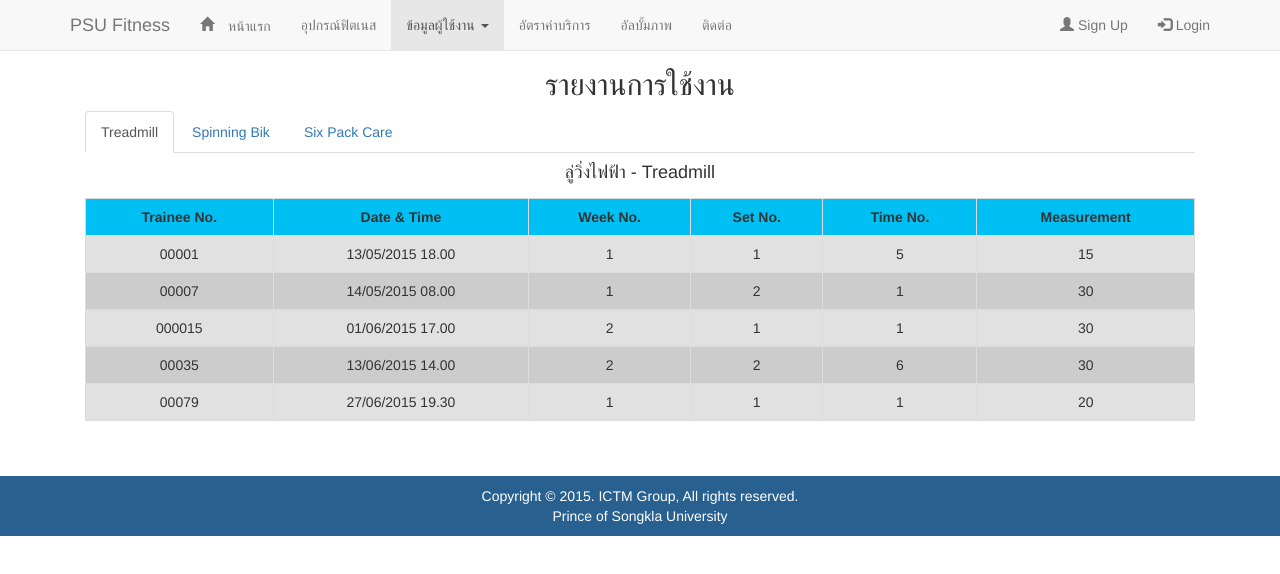
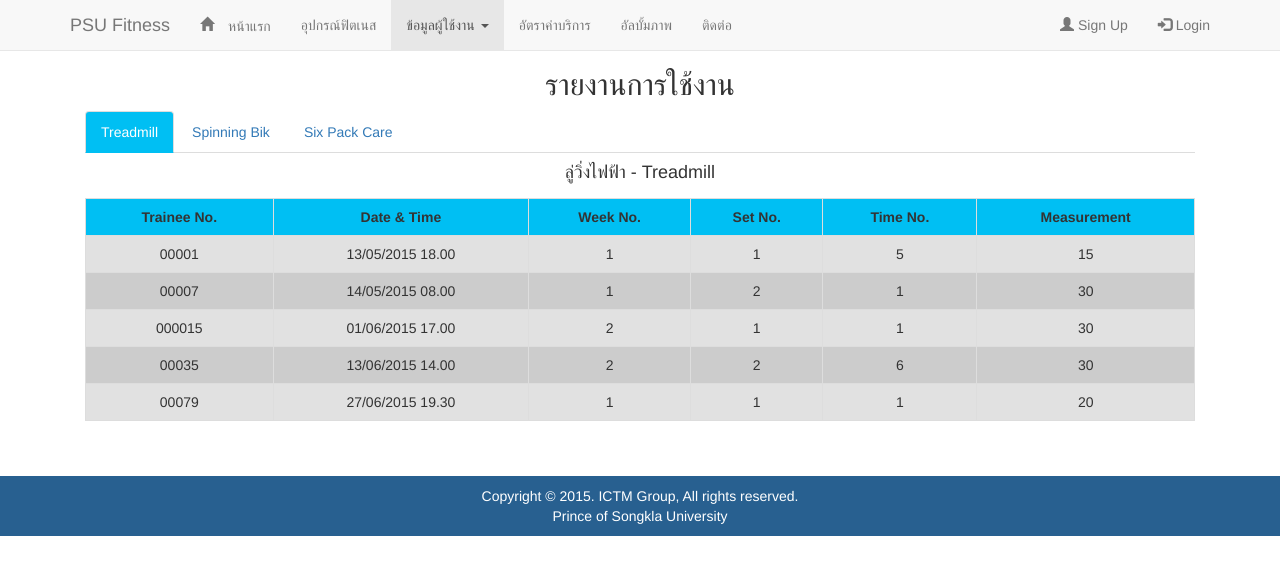
Before and after one commit to 5810121068-Nuruddeen/WebProject, a plain HTML site: page usability-table.html in a window 1280 px wide. Drawn offline with nearby package versions, Linux system fonts and the light colour scheme.

```diff
--- a/usability-table.html
+++ b/usability-table.html
@@ -16,6 +16,12 @@
 tr:nth-child(even){background: #e1e1e1;}
 tr:nth-child(odd){background: #cccccc;}
 tr:nth-child(1){background: #00bff3;}
+.nav-tabs > li.active > a,
+.nav-tabs > li.active > a:hover,
+.nav-tabs > li.active > a:focus {
+  color: #fff;
+  background-color: #00bff3;
+}
 </style>
 <nav class="navbar navbar-default navbar-fixed-top">
     <div class="container-fluid">
```
